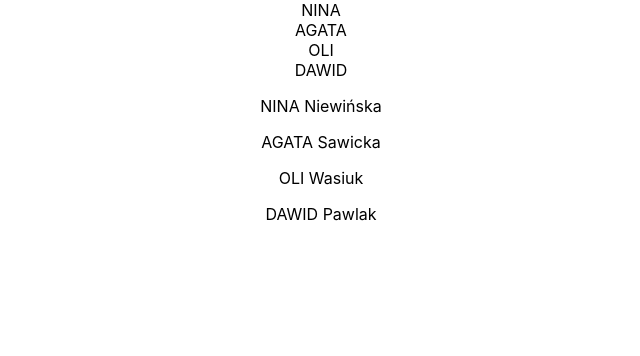
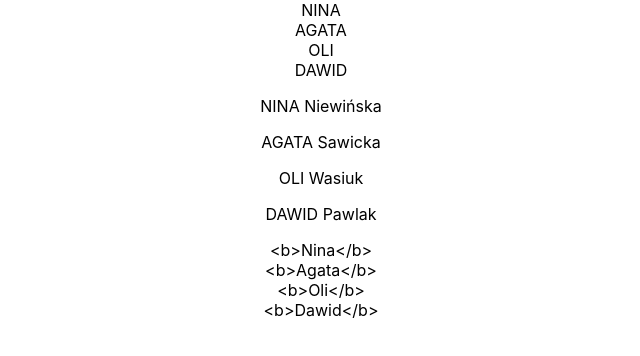
Before and after one commit to rvai00/monocykl_projekt, a React (Create React App) app: page / in a window 1280 px wide. Shown: the top 356 px of the page, without its empty margins (319-959 px from the left). Built offline with nearby package versions, Linux system fonts and the light colour scheme.

Commit message:
dodanie imienia

```diff
--- a/src/App.js
+++ b/src/App.js
@@ -7,10 +7,9 @@ const UpdateNameHanna = (props) => {
   return <div>{updatedNameHanna}</div>
 }
 
-const updateNameAgata = (name_agata, surname_agata) => {
-  const updatedNameAgata = name_agata.bold()
-  const updatedSurnameAgata = surname_agata.bold()
-  return {name_agata: updatedNameAgata,surname_agata: updatedSurnameAgata};
+const UpdateNameAgata = (props) => {
+  const updatedNameAgata = props.name.bold()
+  return <div>{updatedNameAgata}</div>
 }
 
 function GenerateDawid(props) {
@@ -36,6 +35,7 @@ function App() {
     <div className="App">
       {users.map(user => <UpdateNameHanna name={user.name}/> )}
       {users.map(user => <GenerateDawid user={user}/> )}
+      {users.map(user => <UpdateNameAgata name={user.name}/> )}
 
     </div>
   );
```
